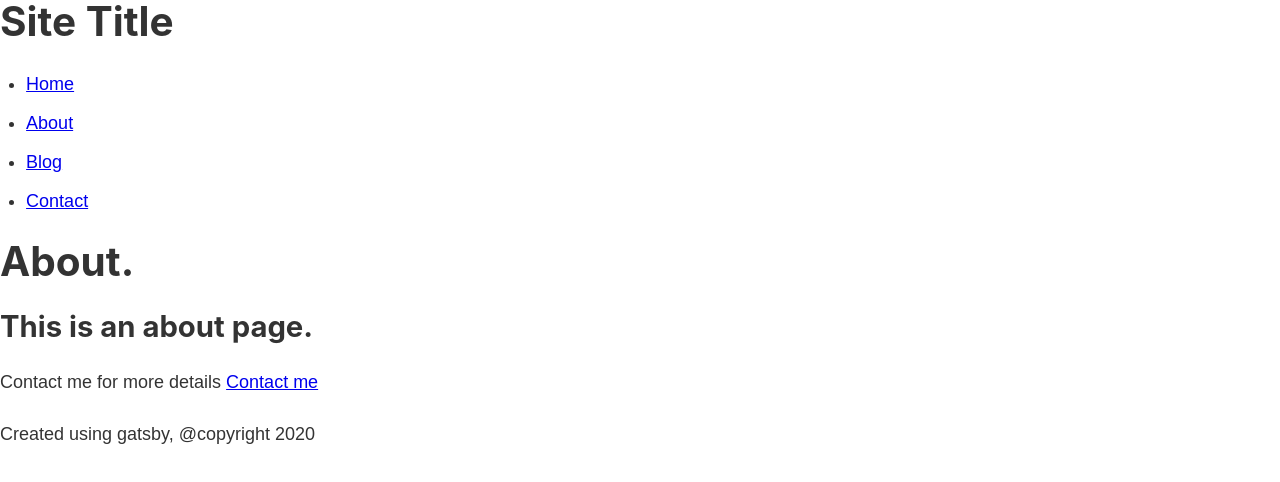
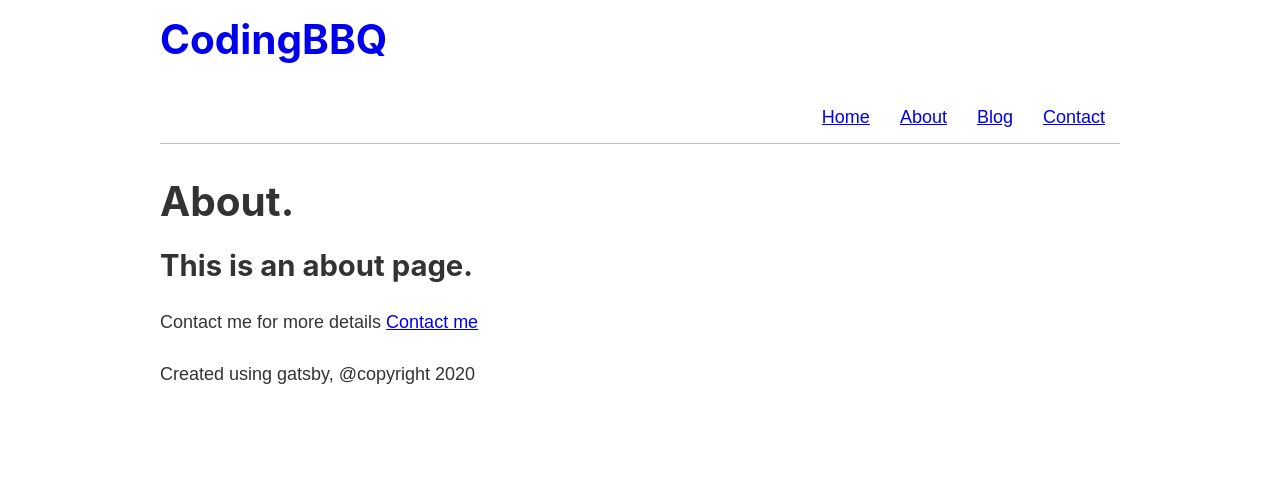
Before and after one commit to codingbbq/gatsby-experiments, a Gatsby site: page /about in a window 1280 px wide. Built offline with nearby package versions, Linux system fonts and the light colour scheme; Gatsby itself is replaced by a stand-in of ours.

Commit message:
Adding styles to the entire project

```diff
--- a/src/components/header.js
+++ b/src/components/header/header.js
@@ -1,19 +1,21 @@
 import React from 'react';
 import { Link } from 'gatsby';
 
+import headerStyles from './header.module.scss';
+
 const Header = () => {
     return(
-        <div>
+        <header className={ headerStyles.header}>
             <h1>
-                Site Title
+                <Link to="/">CodingBBQ</Link>
             </h1>
-            <ul>
+            <ul className={ headerStyles.links }>
                 <li><Link to="/">Home</Link></li>
                 <li><Link to="/about">About</Link></li>
                 <li><Link to="/blog">Blog</Link></li>
                 <li><Link to="/contact">Contact</Link></li>
             </ul>
-        </div>
+        </header>
     )
 }
 
--- /dev/null
+++ b/src/components/header/header.module.scss
@@ -0,0 +1,19 @@
+.header{
+    clear: both;
+    padding: 1rem 0 3rem 0;
+    margin-bottom: 2rem;
+    border-bottom: 1px solid #C0C0C0;
+    h1{
+        a{
+            text-decoration: none;
+        }
+    }
+    ul{
+        list-style: none;
+        float: right;
+        li{
+            display: inline-block;
+            padding: 15px;
+        }
+    }
+}
--- a/src/components/layout.js
+++ /dev/null
@@ -1,19 +0,0 @@
-import React from 'react';
-
-import Header from '../components/header';
-import Footer from '../components/footer';
-
-// Styles
-import '../styles/index.scss';
-
-const Layout = (props) => {
-    return(
-        <div>
-            <Header />
-            {props.children}
-            <Footer />
-        </div>
-    )
-}
-
-export default Layout;
--- /dev/null
+++ b/src/components/layout/layout.js
@@ -0,0 +1,22 @@
+import React from 'react';
+
+import Header from '../header/header';
+import Footer from '../footer';
+
+// Styles
+import '../../styles/index.scss';
+import layoutStyles from  './layout.module.scss';
+
+const Layout = (props) => {
+    return(
+        <div className={layoutStyles.container}>
+            <div className={layoutStyles.content}>
+                <Header />
+                {props.children}
+            </div>
+            <Footer />
+        </div>
+    )
+}
+
+export default Layout;
--- /dev/null
+++ b/src/components/layout/layout.module.scss
@@ -0,0 +1,9 @@
+.container{
+    margin: 0 auto;
+    max-width: 960px;
+    display: flex;
+    flex-direction: column;
+    .content{
+        flex-grow: 1;
+    }
+}
--- a/src/pages/about.js
+++ b/src/pages/about.js
@@ -1,6 +1,6 @@
 import React from 'react';
 import { Link } from 'gatsby';
-import Layout from '../components/layout';
+import Layout from '../components/layout/layout';
 
 const AboutPage = () => {
     return (
--- a/src/pages/blog.js
+++ b/src/pages/blog.js
@@ -1,6 +1,6 @@
 import React from 'react';
 
-import Layout from '../components/layout';
+import Layout from '../components/layout/layout';
 
 const BlogPage = () => {
     return(
--- a/src/pages/contact.js
+++ b/src/pages/contact.js
@@ -1,5 +1,5 @@
 import React from 'react';
-import Layout from '../components/layout';
+import Layout from '../components/layout/layout';
 
 const ContactPage = () => {
     return (
--- a/src/pages/index.js
+++ b/src/pages/index.js
@@ -1,6 +1,6 @@
 import React from "react"
 import { Link } from "gatsby";
-import Layout from '../components/layout';
+import Layout from '../components/layout/layout';
 
 const IndexPage = () => {
     return (
```
